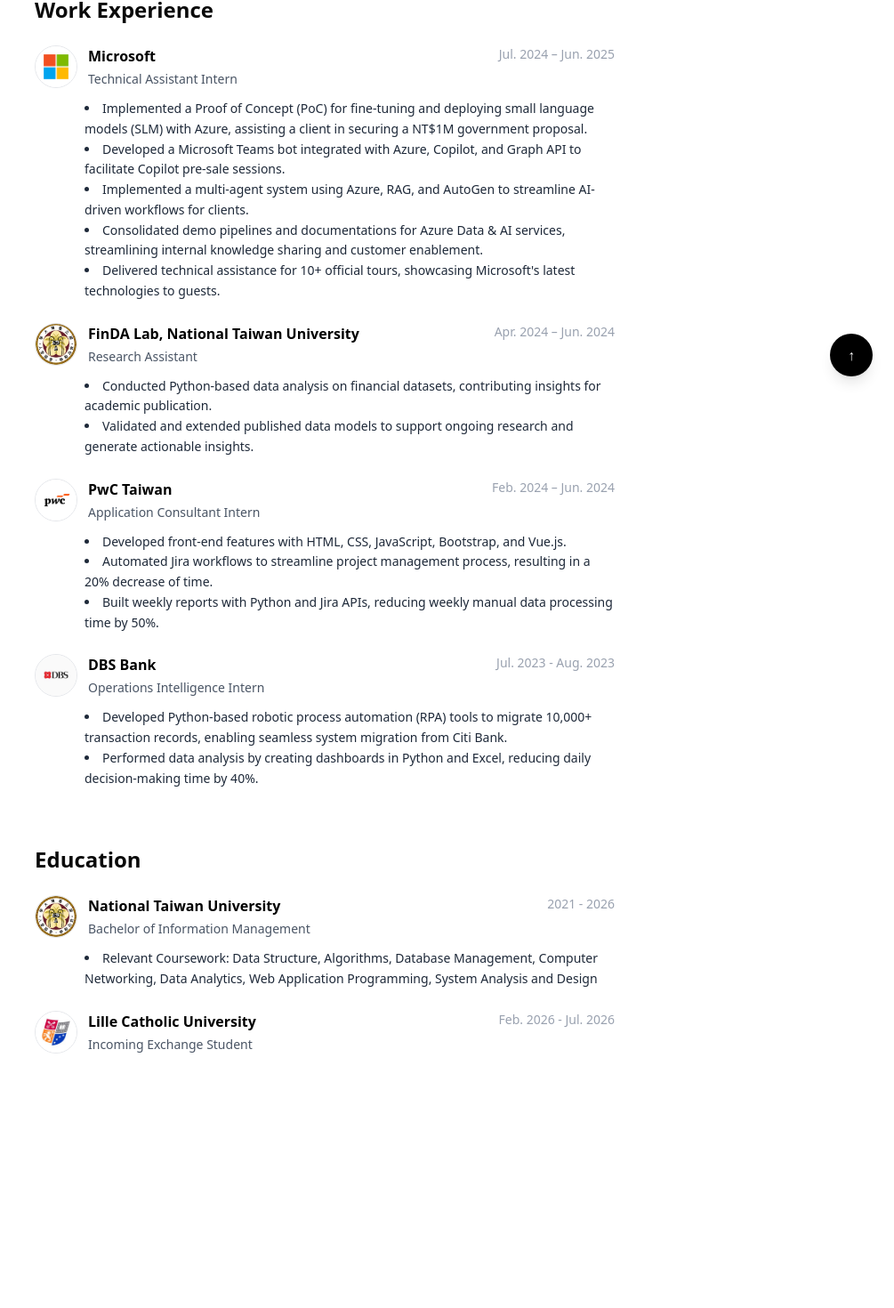
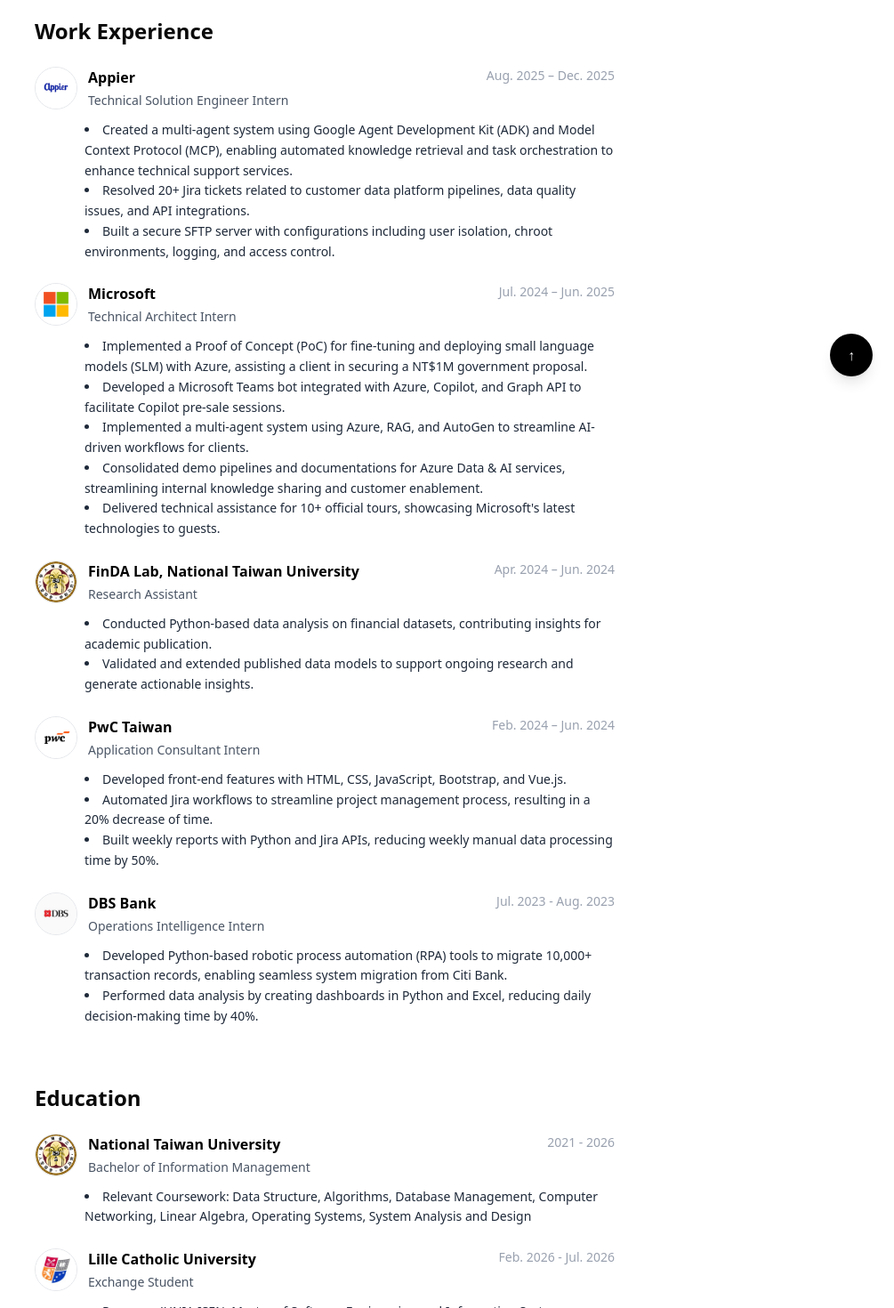
Before and after one commit to yuting1008/portfolio, a Next.js app: page / in a window 1280 px wide. Shown: the part 353-1823 px from the top of the page at 89% size, without its empty margins (275-1280 px from the left). Before the commit the page ends 1569 px from the top, so only its background shows below. Built offline with nearby package versions, Linux system fonts and the light colour scheme.

Commit message:
feat: update profile

```diff
--- a/app/page.tsx
+++ b/app/page.tsx
@@ -10,9 +10,20 @@ import { useEffect } from "react";
 
 const workExperiences: Experience[] = [
   {
+    logoSrc: "/logos/appier.png",
+    institution: "Appier",
+    role: "Technical Solution Engineer Intern",
+    duration: "Aug. 2025 – Dec. 2025",
+    details: [
+      "Created a multi-agent system using Google Agent Development Kit (ADK) and Model Context Protocol (MCP), enabling automated knowledge retrieval and task orchestration to enhance technical support services.",
+      "Resolved 20+ Jira tickets related to customer data platform pipelines, data quality issues, and API integrations.",
+      "Built a secure SFTP server with configurations including user isolation, chroot environments, logging, and access control.",
+    ],
+  },
+  {
     logoSrc: "/logos/microsoft.png",
     institution: "Microsoft",
-    role: "Technical Assistant Intern",
+    role: "Technical Architect Intern",
     duration: "Jul. 2024 – Jun. 2025",
     details: [
       "Implemented a Proof of Concept (PoC) for fine-tuning and deploying small language models (SLM) with Azure, assisting a client in securing a NT$1M government proposal.",
@@ -62,14 +73,18 @@ const education: Experience[] = [
     role: "Bachelor of Information Management",
     duration: "2021 - 2026",
     details: [
-      "Relevant Coursework: Data Structure, Algorithms, Database Management, Computer Networking, Data Analytics,  Web Application Programming, System Analysis and Design",
+      "Relevant Coursework: Data Structure, Algorithms, Database Management, Computer Networking, Linear Algebra,  Operating Systems, System Analysis and Design",
     ],
   },
   {
     logoSrc: "/logos/lille.jpeg",
     institution: "Lille Catholic University",
-    role: "Incoming Exchange Student",
+    role: "Exchange Student",
     duration: "Feb. 2026 - Jul. 2026",
+    details: [
+      "Program: JUNIA ISEN, Master of Software Engineering and Information Systems",
+      "Relevant Coursework: Natural Language Processing, Advanced Machine Learning, Linux Programming, Web Technologies",
+    ],
   },
 ];
 
@@ -97,7 +112,7 @@ export default function Page() {
               <span className="font-semibold">Information Management</span> at{" "}
               <span className="font-semibold">National Taiwan University</span>,
               I bring a hybrid expertise in business and technology to solve
-              complex real-world challenges.
+              complex real-world challenges and generate social impact.
             </div>
 
             <section className="flex flex-wrap items-center gap-3 mt-2 w-full">
```
Also changed, not shown: public/logos/appier.png (added), 1 other file (tests, documents, lock files or other folders).
